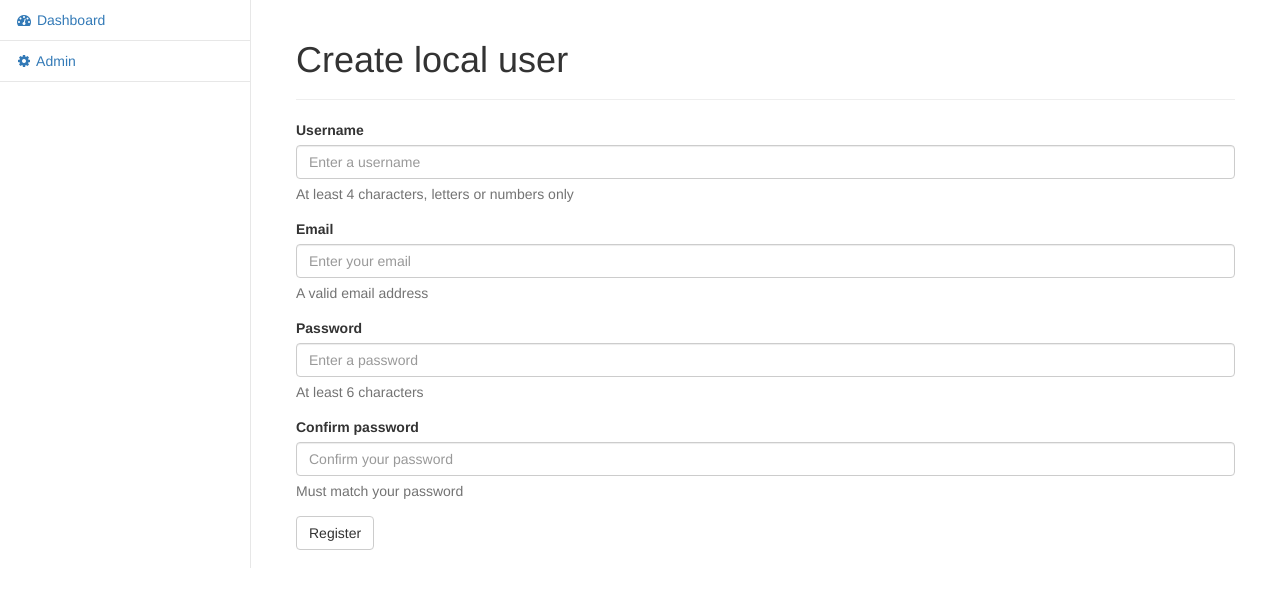
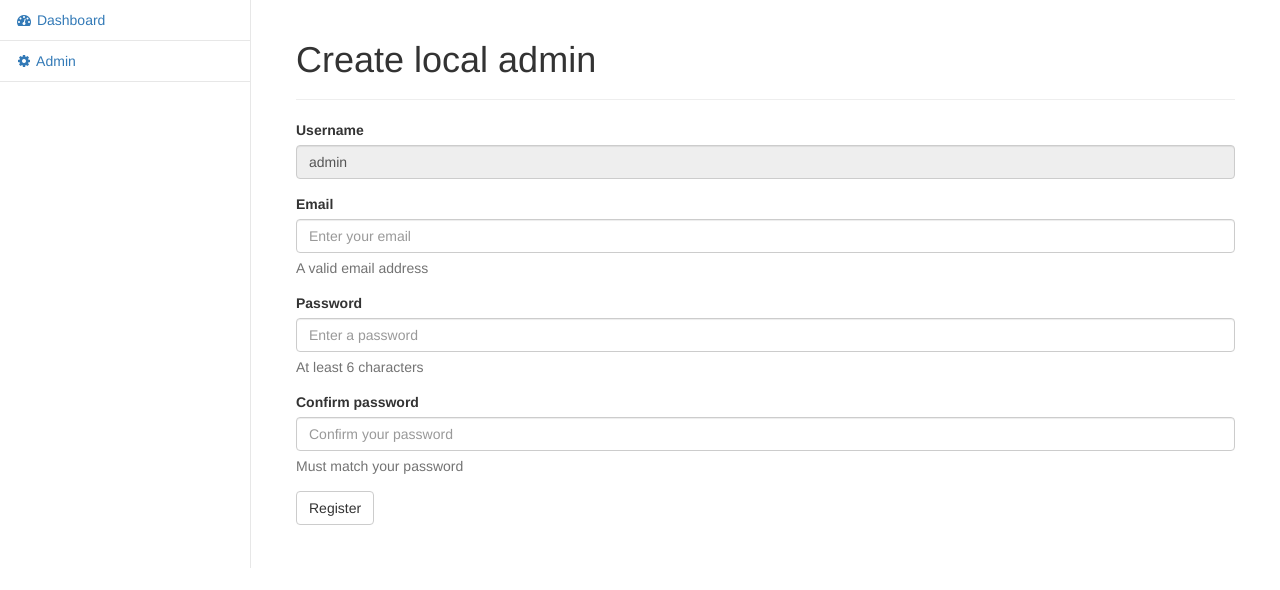
Before and after one commit to codeelab/Codeigniter3-login-logout-create-permissions, a CodeIgniter app: page /database/setup/index in a window 1280 px wide. Shown: the part 51-641 px from the top of the page. Run offline with CodeIgniter, Linux system fonts and the light colour scheme.

Commit message:
Force username admin in setup

```diff
--- a/application/views/setup.php
+++ b/application/views/setup.php
@@ -19,13 +19,12 @@
             <?php endif; ?>
             <div class="col-lg-12">
                 <div class="page-header">
-                    <h1>Create local user</h1>
+                    <h1>Create local admin</h1>
 		</div>
 		<?= form_open() ?>
                     <div class="form-group">
 			<label for="username">Username</label>
-			<input type="text" class="form-control" id="username" name="username" placeholder="Enter a username">
-			<p class="help-block">At least 4 characters, letters or numbers only</p>
+                        <input type="text" class="form-control" id="username" name="username" placeholder="Enter a username" value="admin" readonly>
                     </div>
                     <div class="form-group">
 			<label for="email">Email</label>
```
